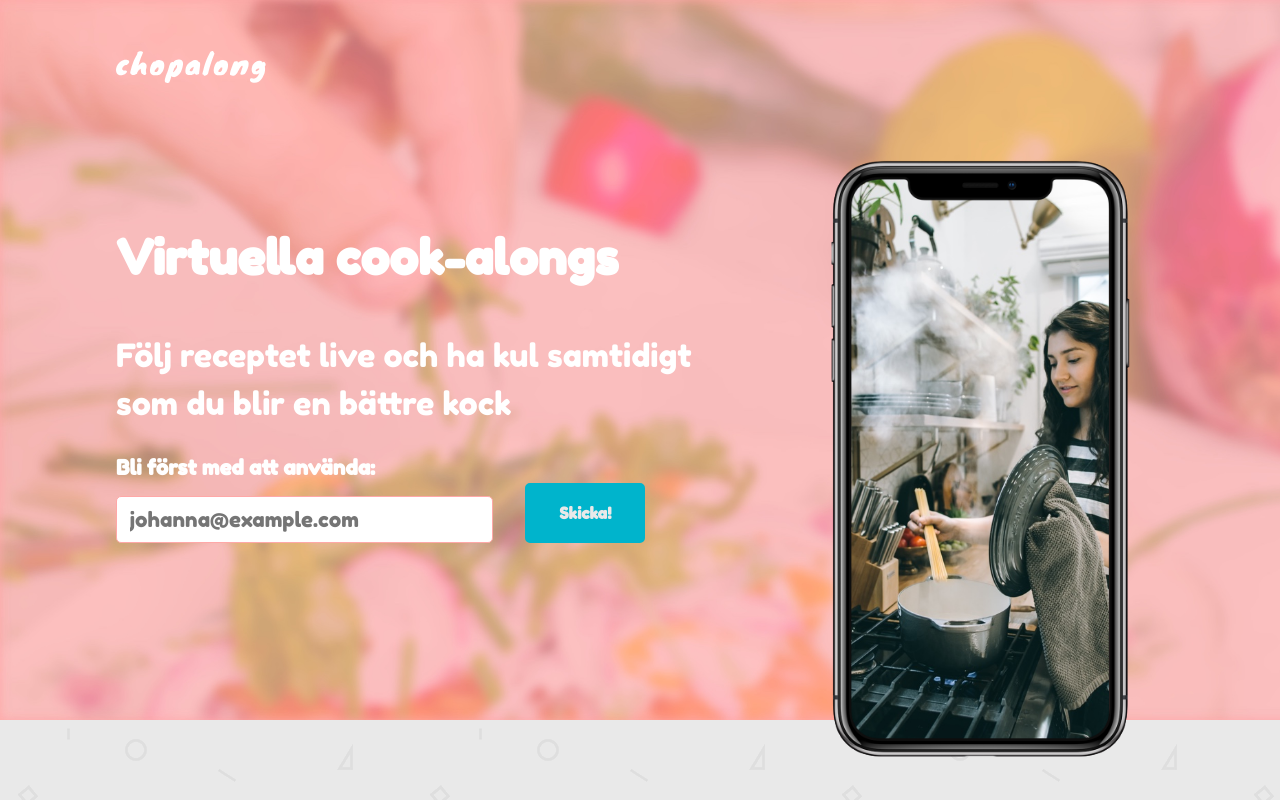
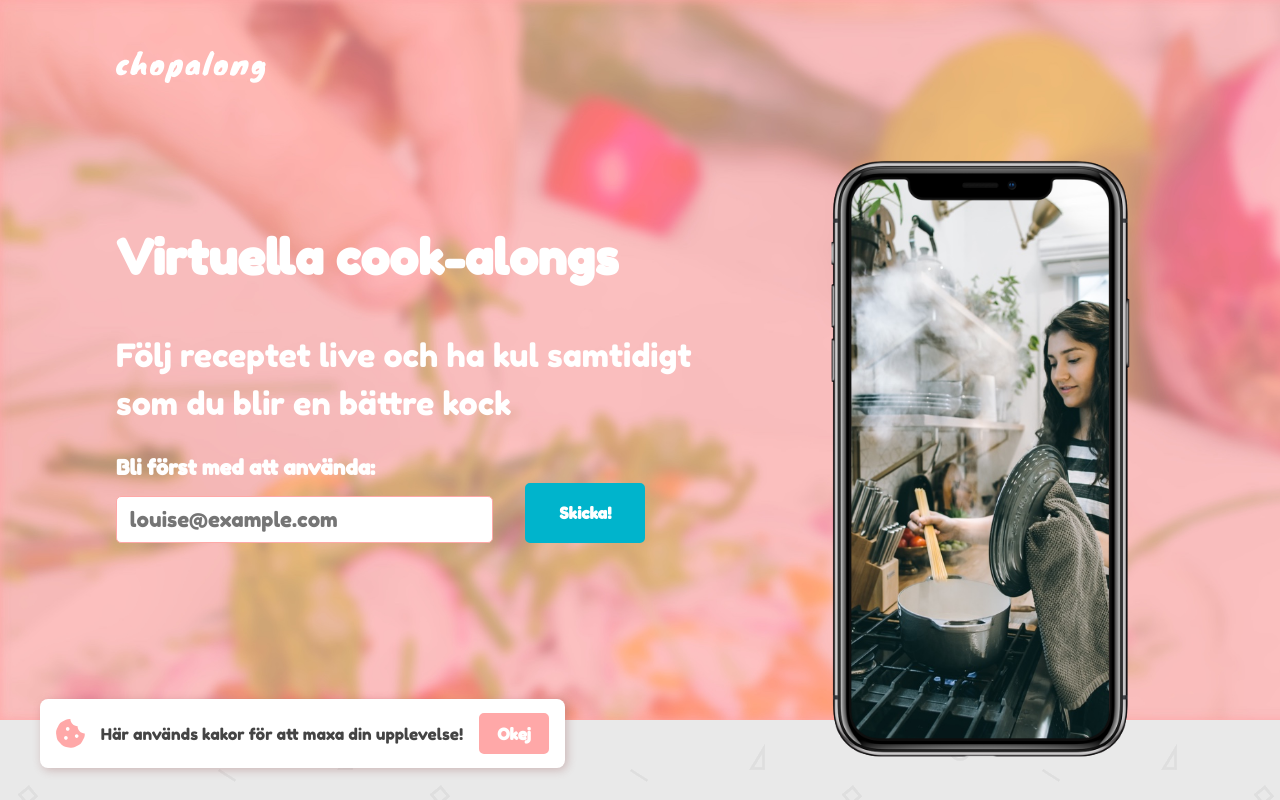
Before and after one commit to adamalfredsson/chopalong, a React (Create React App) app in the folder frontend/: page / in a window 1280 px wide. Shown: the top 800 px of the page. Built offline with nearby package versions, Linux system fonts and the light colour scheme; no server answers.

Commit message:
add gtm & cookie banner

```diff
--- a/frontend/package.json
+++ b/frontend/package.json
@@ -14,6 +14,7 @@
     "axios": "^0.19.2",
     "react": "^16.13.1",
     "react-dom": "^16.13.1",
+    "react-gtm-module": "^2.0.8",
     "react-scripts": "3.4.1",
     "styled-components": "^5.1.0",
     "typescript": "^3.7.5"
@@ -41,6 +42,7 @@
     ]
   },
   "devDependencies": {
+    "@types/react-gtm-module": "^2.0.0",
     "@types/styled-components": "^5.0.1",
     "plop": "^2.6.0",
     "ts-node": "^8.8.2"
--- a/frontend/src/app/index.tsx
+++ b/frontend/src/app/index.tsx
@@ -1,21 +1,27 @@
-import React from 'react';
+import React, { useContext } from 'react';
+import { Cook } from '../components/Cook';
 import { Cookalongs } from '../components/Cookalongs';
+import { CookieBanner } from '../components/CookieBanner';
 import { CTA } from '../components/CTA';
 import { Footer } from '../components/Footer';
 import { GlobalStyle } from '../components/GlobalStyle';
 import { Hero } from '../components/Hero';
+import { CookiesContext, CookiesProvider } from '../contexts/cookies';
 import { StyledApp } from './style';
-import { Cook } from '../components/Cook';
 
 export const App: React.FC = () => {
+  const { isConsentGiven } = useContext(CookiesContext);
   return (
+    <CookiesProvider>
       <StyledApp>
         <GlobalStyle />
+        {!isConsentGiven && <CookieBanner />}
         <Hero />
         <Cookalongs />
         <Cook />
         <CTA />
         <Footer />
       </StyledApp>
+    </CookiesProvider>
   );
 };
--- a/frontend/src/components/CTA/index.tsx
+++ b/frontend/src/components/CTA/index.tsx
@@ -44,7 +44,7 @@ export const CTA: React.FC = ({ children, ...props }) => {
             {error && <p>{error}</p>}
             <input
               type="email"
-              placeholder="johanna@example.com"
+              placeholder="louise@example.com"
               value={email}
               onChange={(e) => setEmail(e.target.value)}
               disabled={isFormSubmitted}
--- /dev/null
+++ b/frontend/src/components/CookieBanner/index.tsx
@@ -0,0 +1,30 @@
+import React, { useContext, useState } from 'react';
+import { StyledCookieBanner } from './style';
+import { CookiesContext } from '../../contexts/cookies';
+import { faCookieBite } from '@fortawesome/free-solid-svg-icons';
+import { FontAwesomeIcon } from '@fortawesome/react-fontawesome';
+
+export const CookieBanner: React.FC = ({ children, ...props }) => {
+  const { giveConsent } = useContext(CookiesContext);
+  const [fadeOut, setFadeOut] = useState(false);
+
+  const TRANSITION_DURATION = 400;
+
+  const onAccept = async () => {
+    setFadeOut(true);
+    await new Promise((resolve) => setTimeout(resolve, TRANSITION_DURATION));
+    giveConsent();
+  };
+
+  return (
+    <StyledCookieBanner shouldFadeOut={fadeOut} transitionDuration={TRANSITION_DURATION}>
+      <p>
+        <i>
+          <FontAwesomeIcon icon={faCookieBite} />
+        </i>
+        <span>Här används kakor för att maxa din upplevelse!</span>
+      </p>
+      <button onClick={onAccept}>Okej</button>
+    </StyledCookieBanner>
+  );
+};
--- /dev/null
+++ b/frontend/src/components/CookieBanner/style.tsx
@@ -0,0 +1,39 @@
+import styled from 'styled-components';
+import { viewports } from '../../utils/constants/mediaQueries';
+
+export const StyledCookieBanner = styled.aside<{ shouldFadeOut: boolean; transitionDuration: number }>`
+  position: fixed;
+  bottom: 32px;
+  left: 40px;
+  margin-right: 40px;
+  padding: 8px 16px;
+  display: flex;
+  align-items: center;
+  background-color: var(--color-text-secondary);
+  border-radius: 8px;
+  box-shadow: var(--box-shadow) var(--color-shadow);
+  z-index: 10;
+  transition-property: all;
+  transition-duration: ${({ transitionDuration }) => transitionDuration}ms;
+  opacity: ${({ shouldFadeOut }) => (shouldFadeOut ? 0 : 1)};
+  transform: ${({ shouldFadeOut }) => (shouldFadeOut ? 'translateY(20px)' : 'none')};
+  p {
+    margin-right: 16px;
+    display: flex;
+    align-items: center;
+    i {
+      margin-right: 16px;
+      font-size: 1.8em;
+      color: var(--color);
+    }
+  }
+  button {
+    margin: 0;
+    padding: 0.4rem 1rem;
+  }
+  @media ${viewports.mobile} {
+    bottom: 8px;
+    left: 8px;
+    margin-right: 8px;
+  }
+`;
--- a/frontend/src/components/GlobalStyle/style.tsx
+++ b/frontend/src/components/GlobalStyle/style.tsx
@@ -26,4 +26,8 @@ export const StyledGlobalStyles = createGlobalStyle`
   main, footer {
     width: 100%;
   }
+
+  button {
+    color: var(--color-text-secondary);
+  }
 `;
--- a/frontend/src/components/Hero/index.tsx
+++ b/frontend/src/components/Hero/index.tsx
@@ -50,7 +50,7 @@ export const Hero: React.FC = () => {
               {error ? <p>{error}</p> : <p>Bli först med att använda:</p>}
               <input
                 type="email"
-                placeholder="johanna@example.com"
+                placeholder="louise@example.com"
                 value={email}
                 onChange={(e) => setEmail(e.target.value)}
                 disabled={isFormSubmitted}
--- a/frontend/src/components/Hero/style.tsx
+++ b/frontend/src/components/Hero/style.tsx
@@ -19,9 +19,6 @@ export const StyledHero = styled.section`
         svg {
           height: 2rem;
         }
-      }
-      button {
-        margin: 0;
       }
     }
     article {
--- /dev/null
+++ b/frontend/src/contexts/cookies.tsx
@@ -0,0 +1,25 @@
+import React, { createContext, useState } from 'react';
+
+const LS_CONSENT_GIVEN = 'consent.time';
+
+const getPersistedState = (): boolean => {
+  const timestamp = localStorage.getItem(LS_CONSENT_GIVEN);
+  return !!timestamp;
+};
+
+export const CookiesContext = createContext<{ giveConsent: () => void; isConsentGiven: boolean }>({
+  giveConsent: () => {},
+  isConsentGiven: getPersistedState(),
+});
+
+export const CookiesProvider: React.FC = ({ children }) => {
+  const [isConsentGiven, setIsConsentGiven] = useState(getPersistedState());
+
+  const giveConsent = (): void => {
+    setIsConsentGiven(true);
+    const timestamp = Date.now();
+    localStorage.setItem(LS_CONSENT_GIVEN, timestamp.toString());
+  };
+
+  return <CookiesContext.Provider value={{ isConsentGiven, giveConsent }}>{children}</CookiesContext.Provider>;
+};
--- a/frontend/src/index.tsx
+++ b/frontend/src/index.tsx
@@ -4,6 +4,11 @@ import { App } from './app';
 import * as serviceWorker from './serviceWorker';
 import './styles/_mvp.css';
 import './styles/_device.css';
+import TagManager from 'react-gtm-module';
+
+TagManager.initialize({
+  gtmId: process.env.REACT_APP_GTM!,
+});
 
 ReactDOM.render(
   <React.StrictMode>
```
Also changed, not shown: 1 other file (tests, documents, lock files or other folders). Lines whose indentation alone changed are shown as unchanged.
